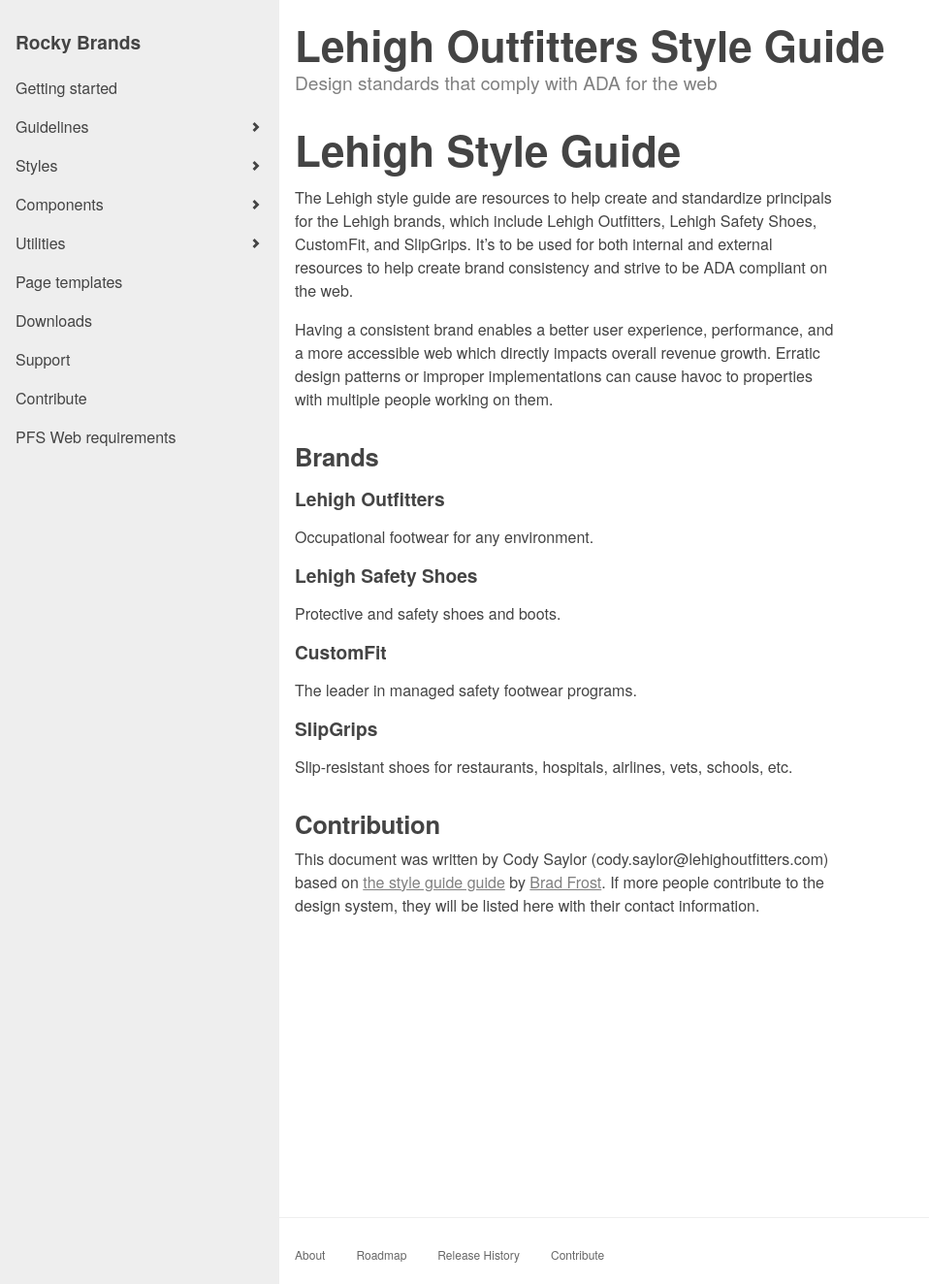
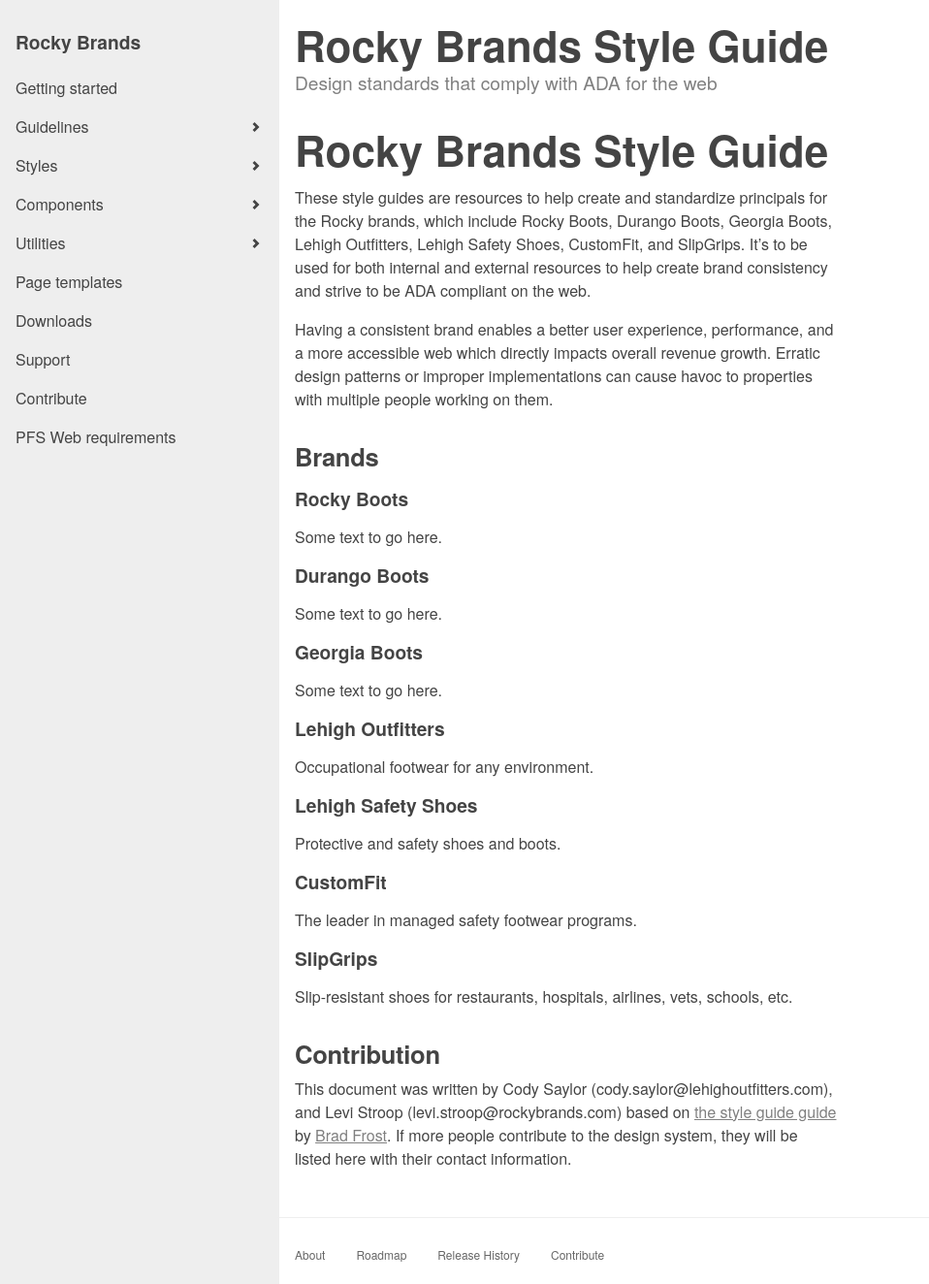
Before and after one commit to RockyBrands/styleguide, a Jekyll site: the page built from index.html, in a window 1280 px wide and 1324 px high. Shown: the whole window at 97% size, without its empty margins (0-958 px from the left). Built offline with Jekyll 4.4.1, drawn with Linux system fonts in a browser that asks for light colours.

Commit message:
Rocky Orient
Made index.html focused on Rocky.
Added a comment to the head.html to see if it would push.

```diff
--- a/_includes/head.html
+++ b/_includes/head.html
@@ -6,6 +6,7 @@
 	<title>{% if page.title %}{{ page.title | escape }} | {{ site.title }}{% elsif page.type == "landing" %}{{ page.parent }} | {{ site.title }}{% else %}{{ site.title | escape }}{% endif %}</title>
 	<meta name="description" content="{% if page.excerpt %}{{ page.excerpt | strip_html | strip_newlines | truncate: 160 }}{% else %}{{ site.description }}{% endif %}">
 
+	<!-- Cody, this is what I had to add. -->
 	{% if page.custom_css %}
   	{% for stylesheet in page.custom_css %}
   	<link rel="stylesheet" href="/css/{{ stylesheet }}.css" media="screen" type="text/css">
--- a/index.html
+++ b/index.html
@@ -1,6 +1,6 @@
 ---
 layout: page
-title: Lehigh Outfitters Style Guide
+title: Rocky Brands Style Guide
 description: Design standards that comply with ADA for the web
 ---
 
@@ -17,13 +17,25 @@
 ## Contributing info
 If it's desirable to have people from across the organization contribute to the design system, linking to the <a href="{{ "/contributing.html" | prepend: site.baseurl }}">contributing page</a> from the homepage could be a good idea. -->
 
-# Lehigh Style Guide
+# Rocky Brands Style Guide
 
-The Lehigh style guide are resources to help create and standardize principals for the Lehigh brands, which include Lehigh Outfitters, Lehigh Safety Shoes, CustomFit, and SlipGrips. It's to be used for both internal and external resources to help create brand consistency and strive to be ADA compliant on the web.
+These style guides are resources to help create and standardize principals for the Rocky brands, which include Rocky Boots, Durango Boots, Georgia Boots, Lehigh Outfitters, Lehigh Safety Shoes, CustomFit, and SlipGrips. It's to be used for both internal and external resources to help create brand consistency and strive to be ADA compliant on the web.
 
 Having a consistent brand enables a better user experience, performance, and a more accessible web which directly impacts overall revenue growth. Erratic design patterns or improper implementations can cause havoc to properties with multiple people working on them.
 
 ## Brands
+
+### Rocky Boots
+
+Some text to go here.
+
+### Durango Boots
+
+Some text to go here.
+
+### Georgia Boots
+
+Some text to go here.
 
 ### Lehigh Outfitters
 
@@ -42,4 +54,4 @@
 Slip-resistant shoes for restaurants, hospitals, airlines, vets, schools, etc.
 
 ## Contribution
-This document was written by Cody Saylor (cody.saylor@lehighoutfitters.com) based on [the style guide guide](https://github.com/bradfrost/style-guide-guide) by [Brad Frost](https://github.com/bradfrost). If more people contribute to the design system, they will be listed here with their contact information.
+This document was written by Cody Saylor (cody.saylor@lehighoutfitters.com), and Levi Stroop (levi.stroop@rockybrands.com) based on [the style guide guide](https://github.com/bradfrost/style-guide-guide) by [Brad Frost](https://github.com/bradfrost). If more people contribute to the design system, they will be listed here with their contact information.
```
